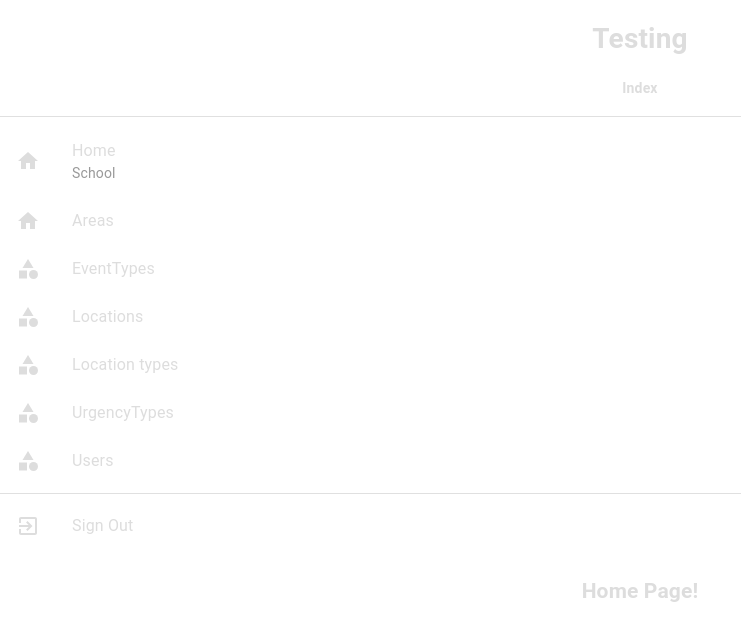
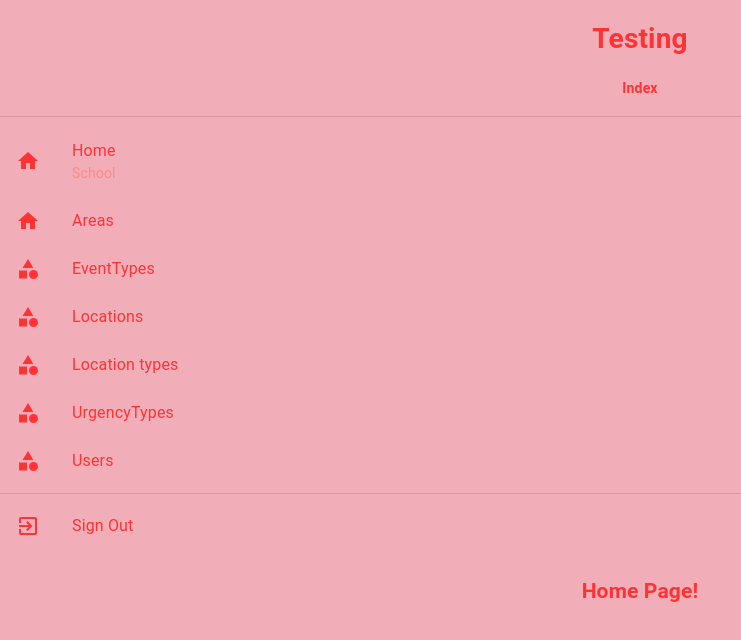
Before and after one commit to valju/case2019s-frontend, a React (Create React App) app: page / in a window 1280 px wide. Shown: the top 640 px of the page, without its empty margins (0-741 px from the left). Built offline with nearby package versions, Linux system fonts and the light colour scheme.

Commit message:
back to redpallete

```diff
--- a/src/stylings/theme/theme.js
+++ b/src/stylings/theme/theme.js
@@ -98,7 +98,7 @@ export const yellowPalette = {
 
 };
 
-const selectedPalette = defaultPalette;  //  defaultPalette | redPalette | yellowPalette
+const selectedPalette = redPalette;  //  defaultPalette | redPalette | yellowPalette
 /* redPalette and yellowPalette are technical tools for finding
 any hard-coded elements/colors = not
  using Material UI components and/or the theme colors
```
